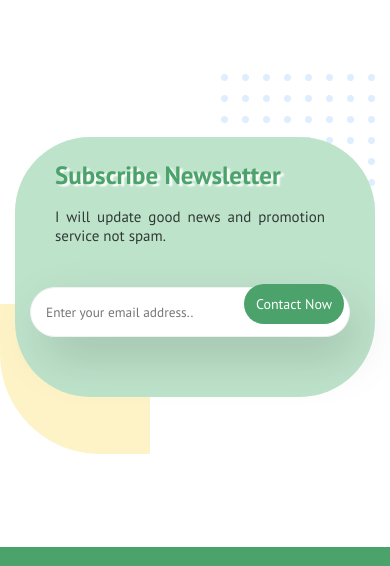
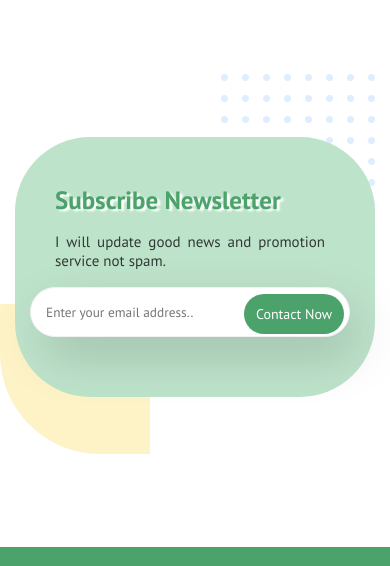
Before and after one commit to fatma1-a7med/Crobit, a plain HTML site: page index.html in a window 390 px wide. Shown: the part 3786-4352 px from the top of the page. Drawn offline with Linux system fonts and the light colour scheme.

Commit message:
Crobit App

```diff
--- a/css/responsive.css
+++ b/css/responsive.css
@@ -1055,7 +1055,7 @@
         }
         .contact .btn{
             position: absolute;
-            top: 4070px;
+            top: 4080px;
             left: 244px;
             height: 40px;
             width: 100px;
@@ -1063,7 +1063,7 @@
         }
         .leftside{
             position: absolute;
-            top: 4135px;
+            top: 4160px;
             left: -45px;
             width: 280px;
 
```
